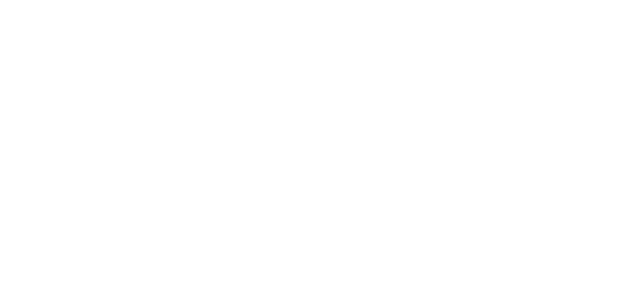
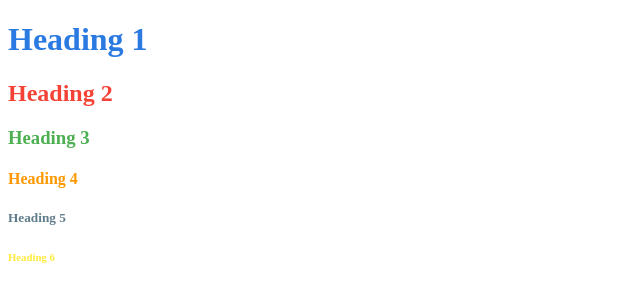
Before and after one commit to acciojob/headings-inline-css-gamesense31, a website: page main.html in a window 1280 px wide. Shown: the whole page, without its empty margins (0-640 px from the left). Drawn offline with Linux system fonts and the light colour scheme.

Commit message:
created a submission

```diff
--- a/main.html
+++ b/main.html
@@ -1,16 +1,36 @@
 <!DOCTYPE html>
-
-<html>
-
+<html lang="en">
 <head>
-	<link rel="stylesheet" href="styles.css">
+    <meta charset="UTF-8">
+    <meta name="viewport" content="width=device-width, initial-scale=1.0">
+    <title>Document</title>
+    <style>
+        h1{
+            color: #2a7ae2;
+        }
+        h2{
+            color: #f44336;
+        }
+        h3{
+              color:  #4caf50;
+        }
+        h4{
+            color: #ff9800;
+        }
+        h5{
+            color:  #607d8b;
+        }
+        h6{
+            color:  #ffeb3b;
+        }
+    </style>
 </head>
-
 <body>
-	<!-- the entire body must be written by student -->
-    <script type="text/javascript" src="./script.js">
-</script>
-
+    <h1>Heading 1</h1>
+    <h2>Heading 2</h2>
+    <h3>Heading 3</h3>
+    <h4>Heading 4</h4>
+    <h5>Heading 5</h5>
+    <h6>Heading 6</h6>
 </body>
-
 </html>
```
